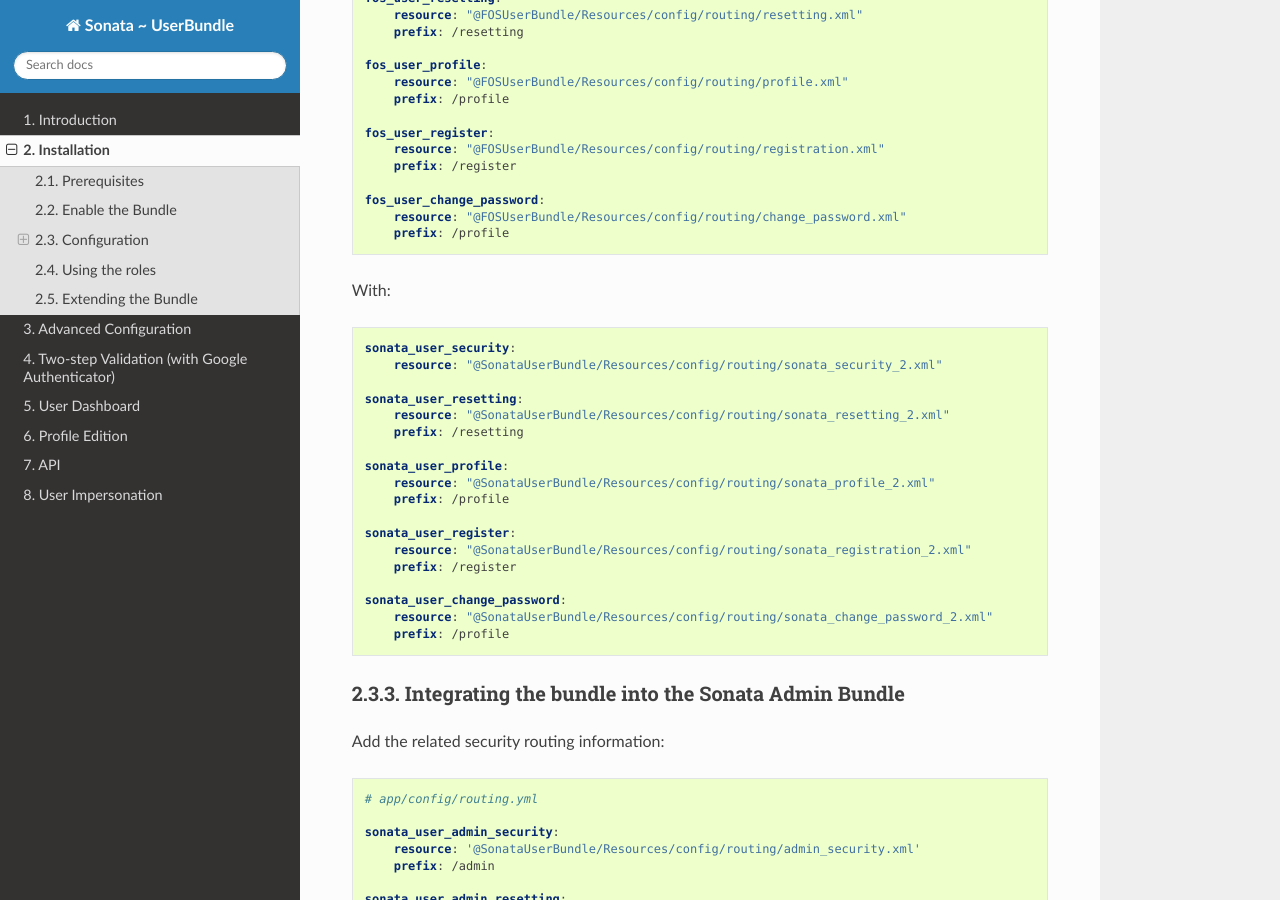
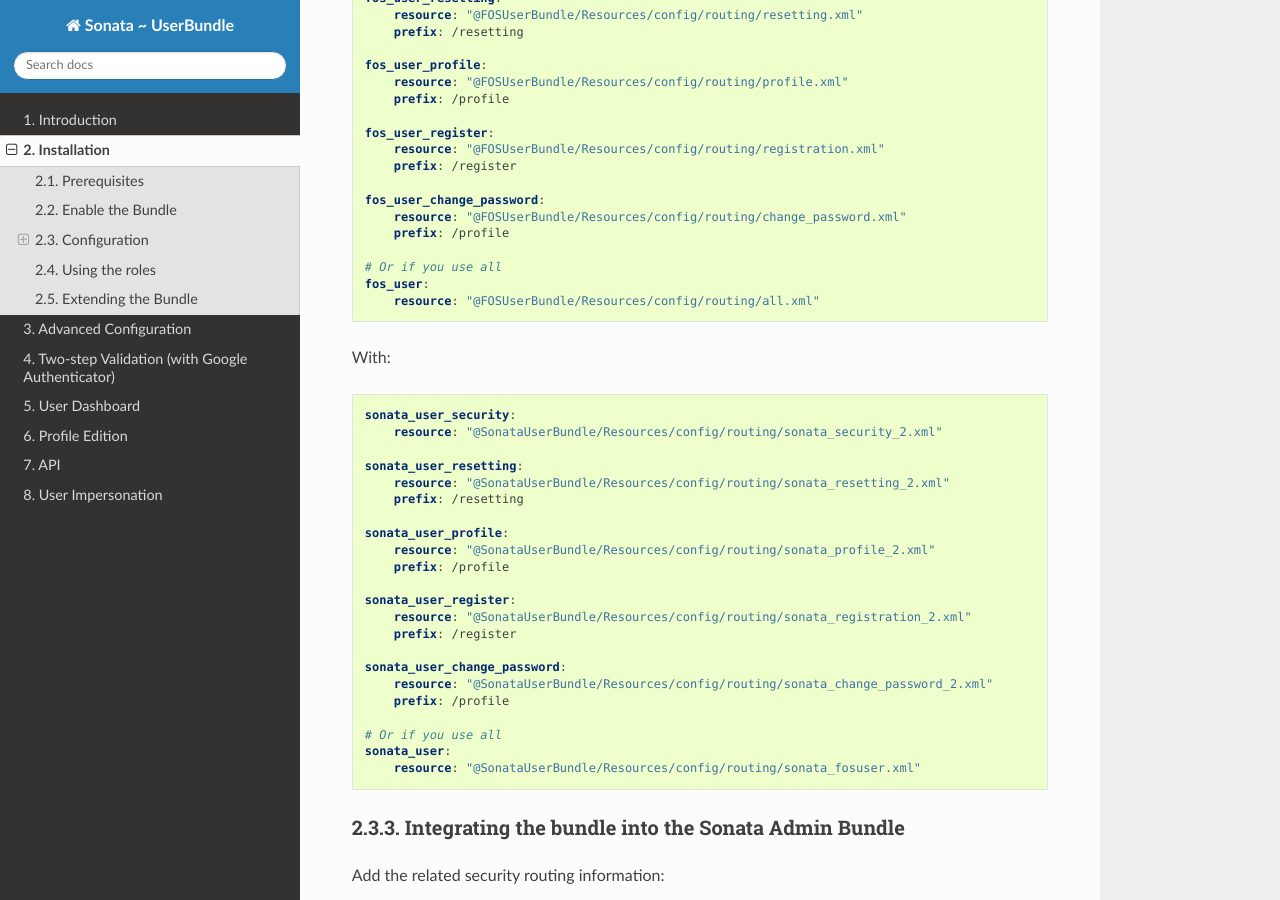
Before and after one commit to sonata-project/SonataUserBundle, a Sphinx documentation site: the page built from Resources/doc/reference/installation.rst, in a window 1280 px wide and 900 px high, scrolled down 2827 px. Built offline with Sphinx 7.4.7 and the Read the Docs theme 2.0.0, drawn with Linux system fonts in a browser that asks for light colours.

Commit message:
[Doc] Update routing possibilities

```diff
--- a/Resources/doc/reference/installation.rst
+++ b/Resources/doc/reference/installation.rst
@@ -158,6 +158,10 @@
         resource: "@FOSUserBundle/Resources/config/routing/change_password.xml"
         prefix: /profile
 
+    # Or if you use all
+    fos_user:
+        resource: "@FOSUserBundle/Resources/config/routing/all.xml"
+
 With:
 
 .. code-block:: yaml
@@ -180,6 +184,10 @@
     sonata_user_change_password:
         resource: "@SonataUserBundle/Resources/config/routing/sonata_change_password_2.xml"
         prefix: /profile
+
+    # Or if you use all
+    sonata_user:
+        resource: "@SonataUserBundle/Resources/config/routing/sonata_fosuser.xml"
 
 Integrating the bundle into the Sonata Admin Bundle
 ~~~~~~~~~~~~~~~~~~~~~~~~~~~~~~~~~~~~~~~~~~~~~~~~~~~
```
